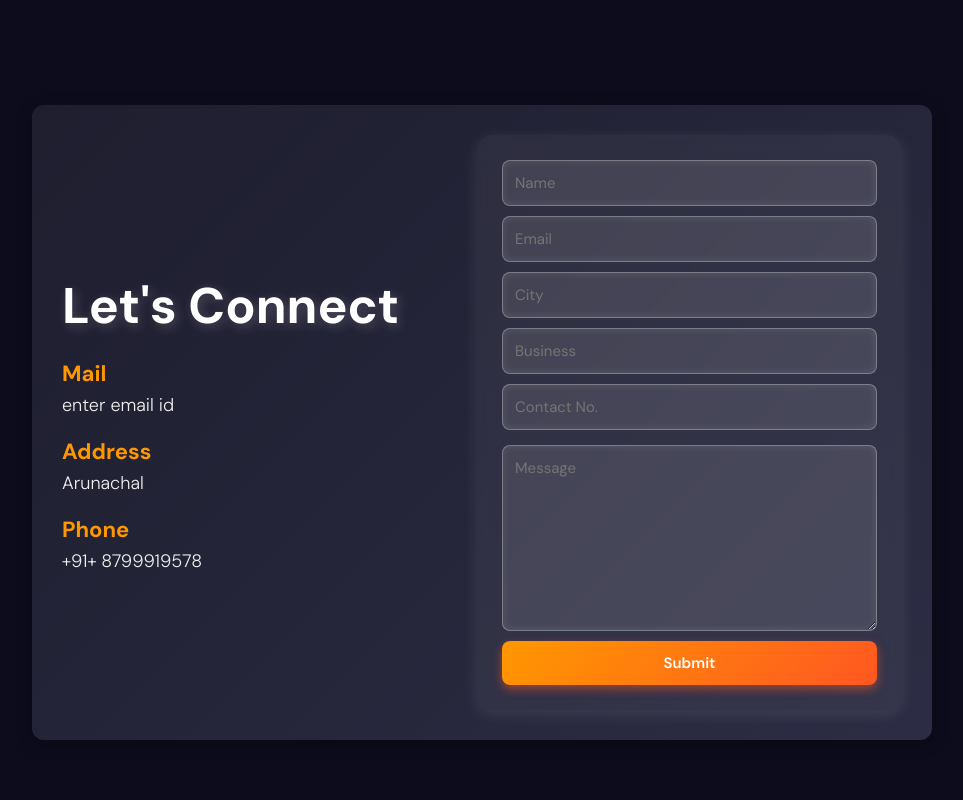
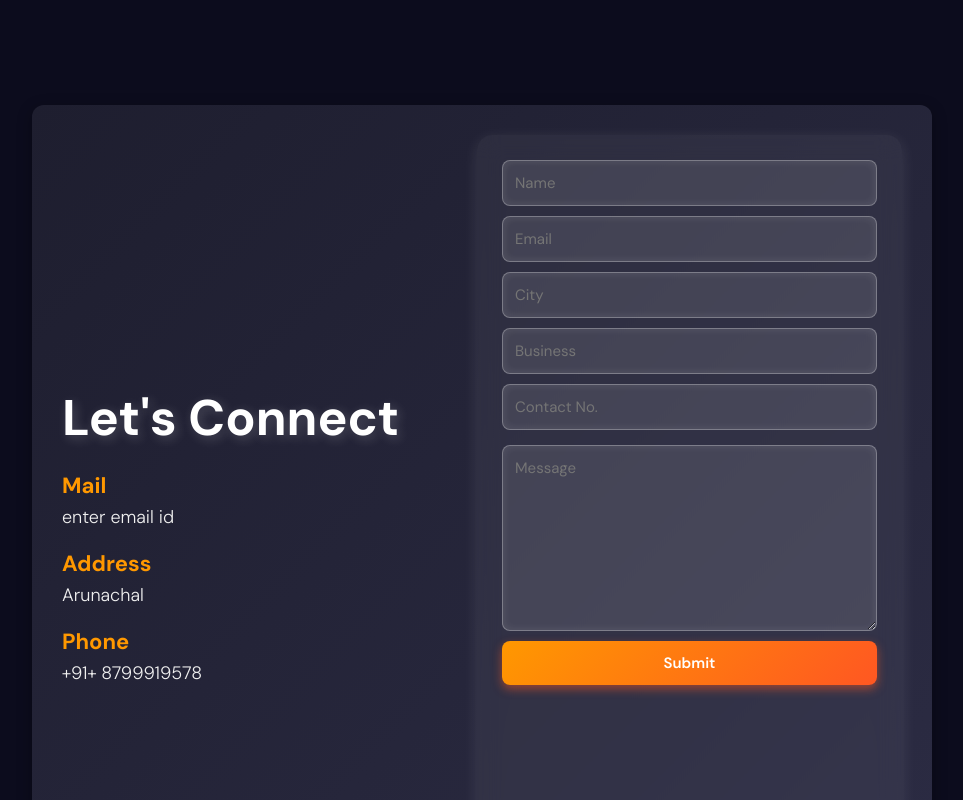
Before and after one commit to rahulthakurofficial/Virtual_Letzstepin, a React (Vite) app in the folder frontend/: page / in a window 1280 px wide. Shown: the part 5100-5900 px from the top of the page, without its empty margins (158-1121 px from the left). Built offline with nearby package versions, Linux system fonts and the light colour scheme.

Commit message:
contact chnages

```diff
--- a/frontend/src/components/contact/Contact.scss
+++ b/frontend/src/components/contact/Contact.scss
@@ -216,8 +216,8 @@
         backdrop-filter: blur(12px);
         box-shadow: 0px 4px 15px rgba(255, 255, 255, 0.1);
         width: 100%;
-        // min-height: 100vh;
-        // height: auto;
+        min-height: 100vh;
+        height: auto;
 
         @media (max-width: 768px) {
             padding: 20px;
```
